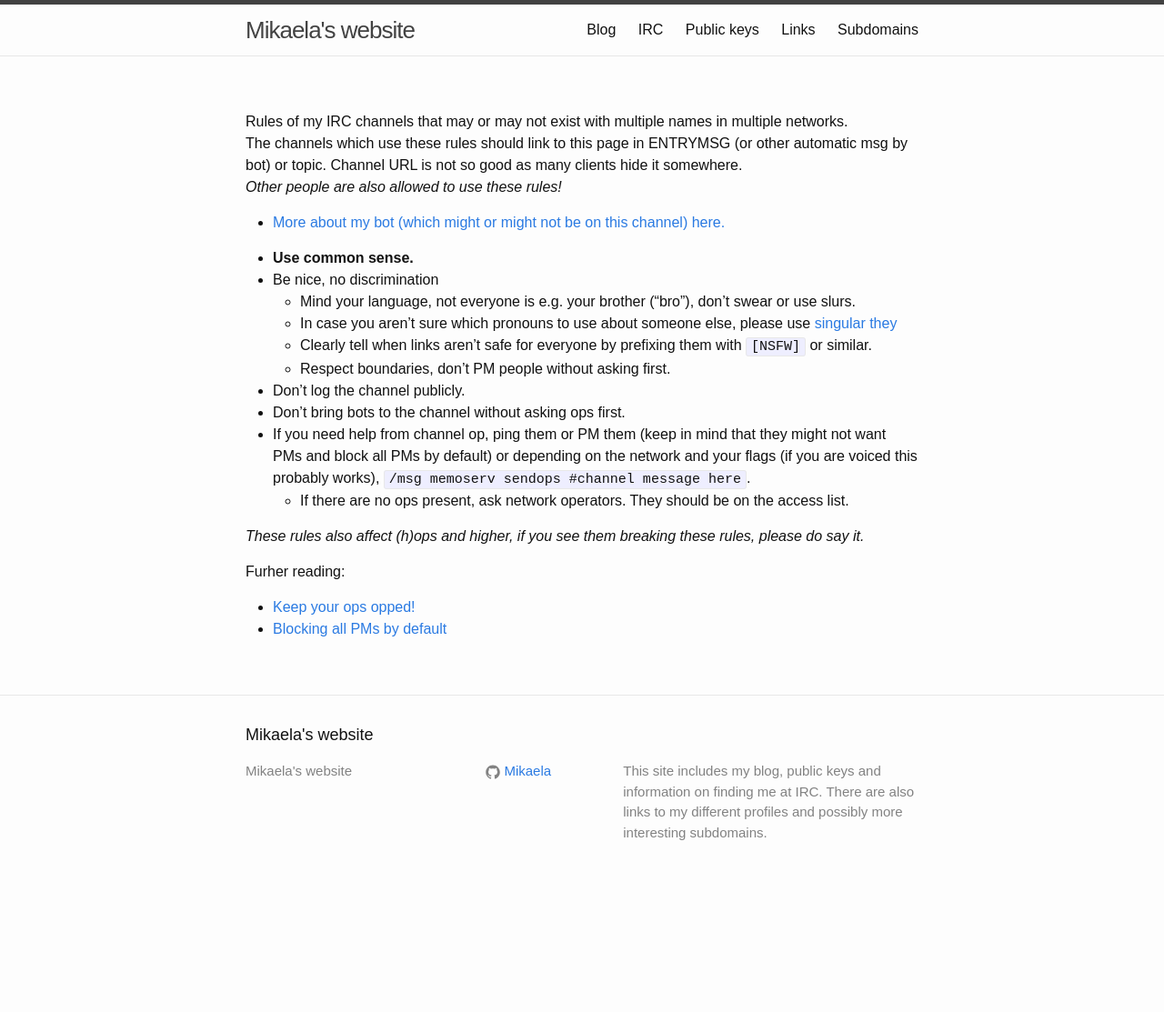
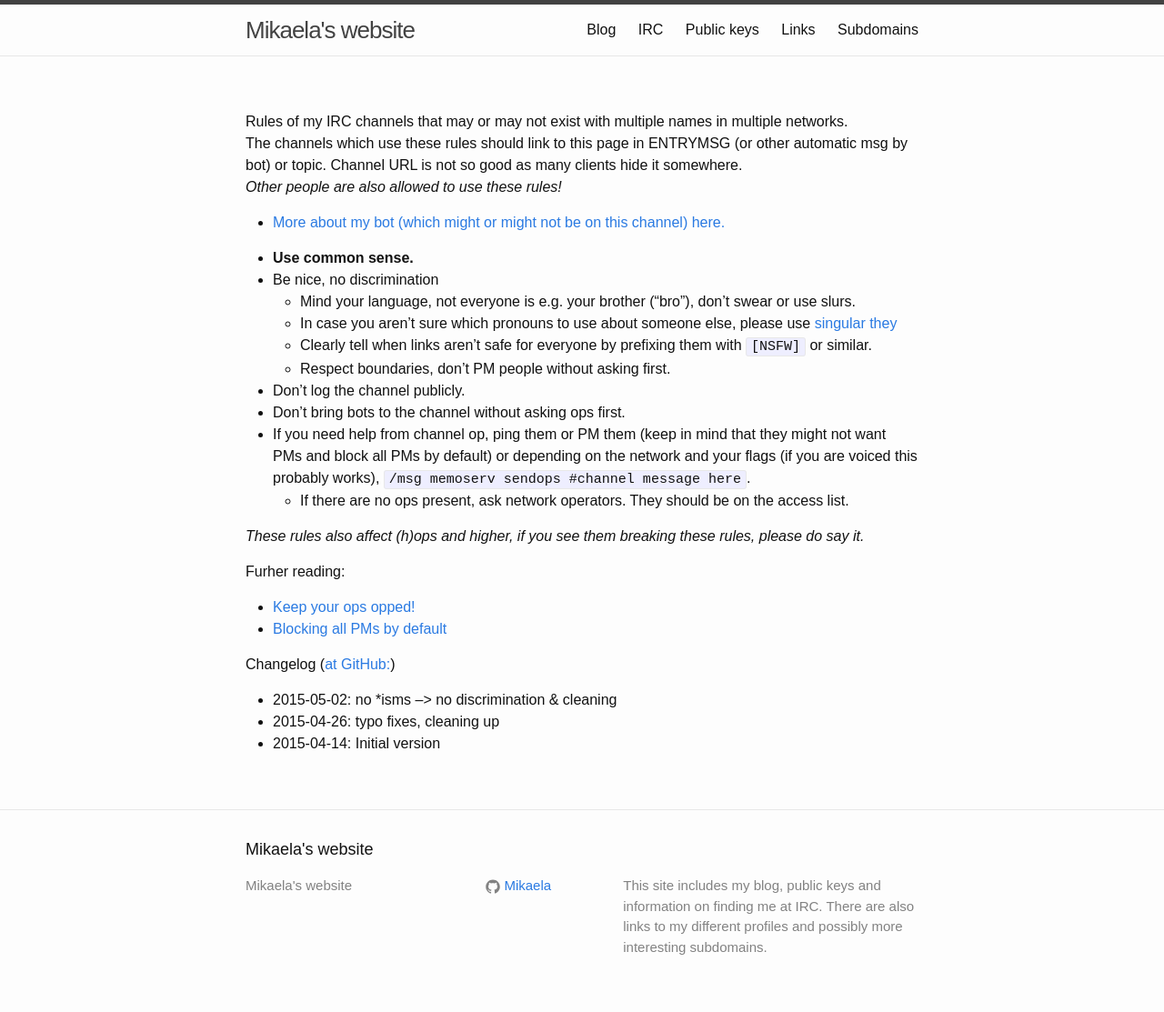
Before and after one commit to Mikaela/mikaela.github.io, a Jekyll site: the page built from pages/channel.markdown, in a window 1280 px wide. Shown: the whole page at 91% size. Built offline with Jekyll 4.4.1, drawn with Linux system fonts in a browser that asks for light colours; Markdown is read by kramdown in place of the engine named in the settings; before the commit the page ends 987 px from its top, so only the background shows below that.

Commit message:
channel: add changelog & link to gh commits

```diff
--- a/pages/channel.markdown
+++ b/pages/channel.markdown
@@ -37,3 +37,9 @@ Furher reading:
 
 * [Keep your ops opped!]({% post_url 2015-04-01-keep-the-ops-opped %})
 * [Blocking all PMs by default]({% post_url 2015-04-02-umode+g %})
+
+Changelog ([at GitHub:](https://github.com/Mikaela/mikaela.github.io/commits/master/pages/channel.markdown))
+
+* 2015-05-02: no \*isms --> no discrimination & cleaning
+* 2015-04-26: typo fixes, cleaning up
+* 2015-04-14: Initial version
```
